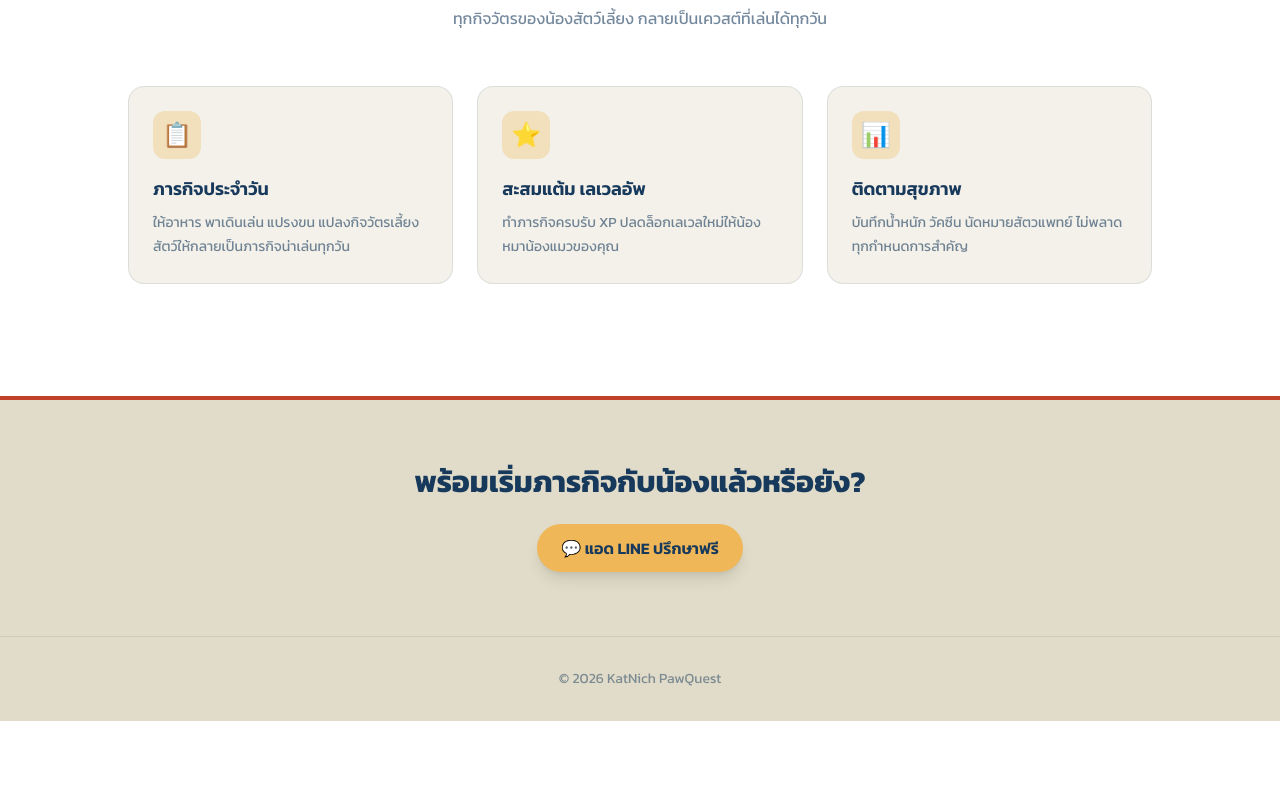
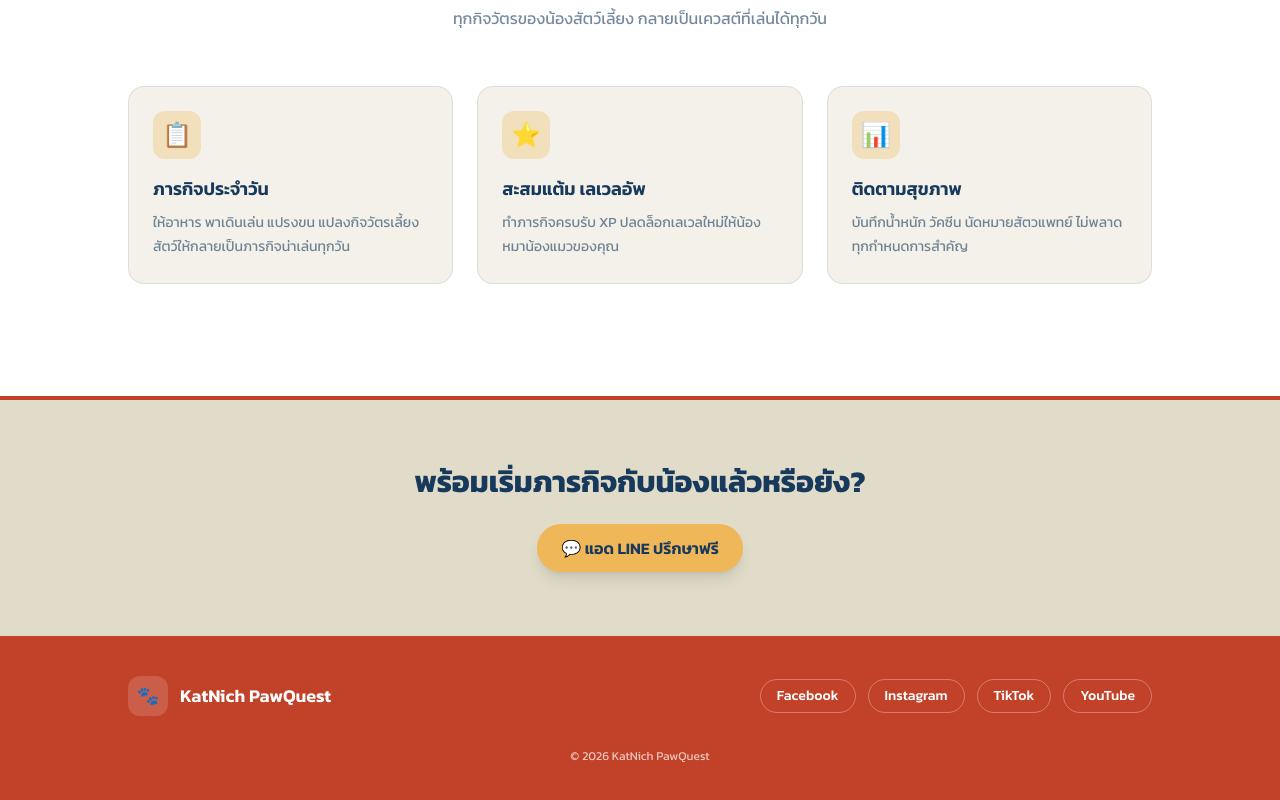
Before and after one commit to katnichstudio-ctrl/katnichpawquest, a Next.js app: page / in a window 1280 px wide. Shown: the part 915-1715 px from the top of the page. Before the commit the page ends 1636 px from the top, so only its background shows below. Built offline with nearby package versions, Linux system fonts and the light colour scheme.

Commit message:
Add social links footer with red background
Turn the bottom bar into a solid terracotta footer with the brand
mark and links to Facebook, Instagram, TikTok, and YouTube.

```diff
--- a/src/app/page.tsx
+++ b/src/app/page.tsx
@@ -1,4 +1,14 @@
 const LINE_URL = "https://lin.ee/sWym9mQ";
+
+const socials = [
+  { label: "Facebook", href: "https://www.facebook.com/katnichpawquest" },
+  {
+    label: "Instagram",
+    href: "https://www.instagram.com/katnich.pawquest?igsh=MTdjMDBpb3lzdW4zZw==",
+  },
+  { label: "TikTok", href: "https://www.tiktok.com/@katnichpawquest" },
+  { label: "YouTube", href: "https://youtube.com/@katnich.pawquest" },
+];
 
 const features = [
   {
@@ -153,8 +163,33 @@ export default function Home() {
         </section>
       </main>
 
-      <footer className="border-t border-brand-navy/10 bg-brand-cream px-6 py-8 text-center text-sm text-brand-navy/50 sm:px-10">
-        © {new Date().getFullYear()} KatNich PawQuest
+      <footer className="bg-brand-terracotta px-6 py-10 text-white sm:px-10">
+        <div className="mx-auto flex max-w-5xl flex-col items-center gap-6 sm:flex-row sm:justify-between">
+          <div className="flex items-center gap-3">
+            <div className="flex h-10 w-10 items-center justify-center rounded-xl bg-white/15 text-lg">
+              🐾
+            </div>
+            <span className="text-lg font-semibold">KatNich PawQuest</span>
+          </div>
+
+          <div className="flex flex-wrap items-center justify-center gap-3">
+            {socials.map((s) => (
+              <a
+                key={s.label}
+                href={s.href}
+                target="_blank"
+                rel="noopener noreferrer"
+                className="rounded-full border border-white/30 px-4 py-1.5 text-sm font-medium transition-colors hover:bg-white/10"
+              >
+                {s.label}
+              </a>
+            ))}
+          </div>
+        </div>
+
+        <p className="mt-8 text-center text-xs text-white/70">
+          © {new Date().getFullYear()} KatNich PawQuest
+        </p>
       </footer>
     </div>
   );
```
